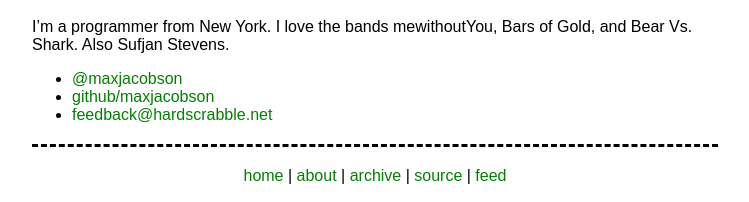
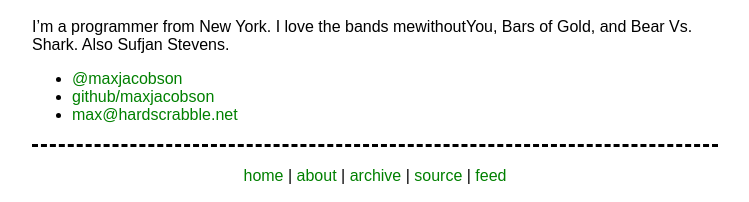
Before and after one commit to hardscrabble/hardscrabble.github.io, a Jekyll site: the page built from about/index.md, in a window 1280 px wide. Shown: the part 812-1014 px from the top of the page, without its empty margins (118-867 px from the left). Built offline with Jekyll 4.4.1, drawn with Linux system fonts in a browser that asks for light colours; comment, search, counter and statistics services are not loaded.

Commit message:
Remove broken email address

```diff
--- a/_layouts/post.html
+++ b/_layouts/post.html
@@ -34,7 +34,7 @@
 
   <div class="post-footer">
     <p>
-      Feel free to get in touch via <a href='http://twitter.com/maxjacobson'>@maxjacobson</a> or <a href='mailto:feedback@hardscrabble.net'>feedback@hardscrabble.net</a>
+      Feel free to get in touch via <a href='http://twitter.com/maxjacobson'>@maxjacobson</a> or <a href='mailto:max@hardscrabble.net'>max@hardscrabble.net</a>
     </p>
   </div>
 
--- a/about/index.md
+++ b/about/index.md
@@ -8,4 +8,4 @@
 
 * [@maxjacobson](http://twitter.com/maxjacobson)
 * [github/maxjacobson](http://github.com/maxjacobson)
-* <feedback@hardscrabble.net>
+* <max@hardscrabble.net>
```
